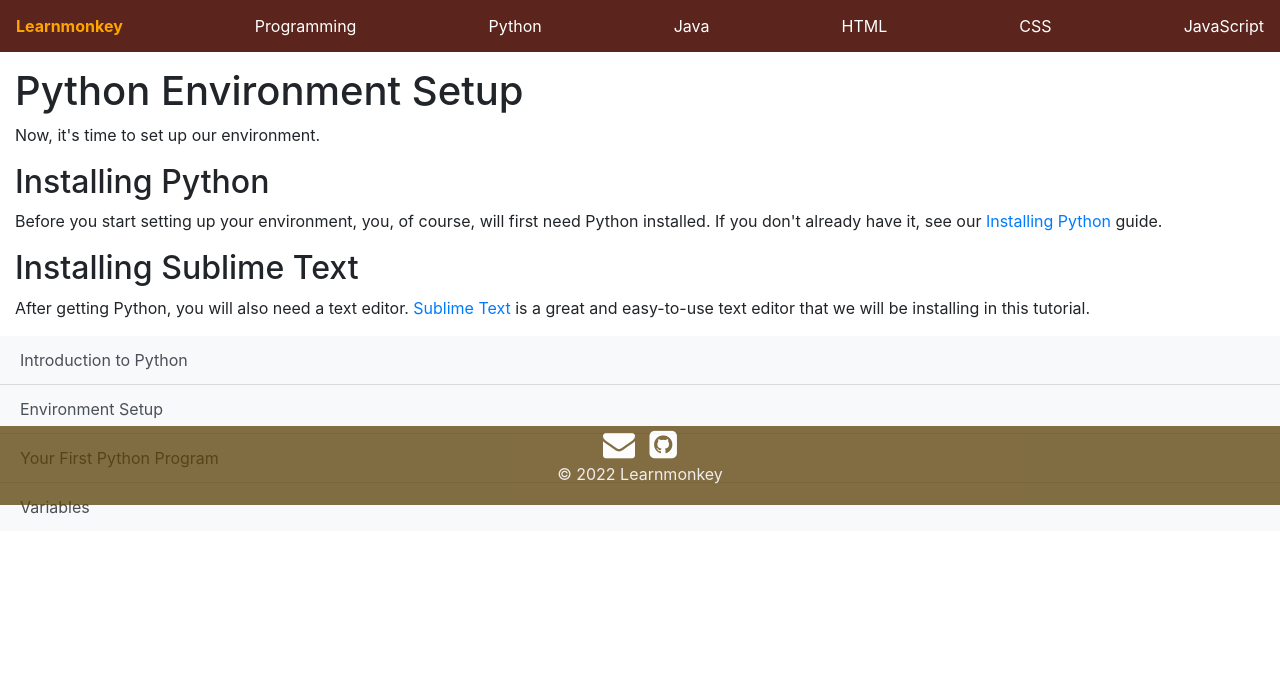
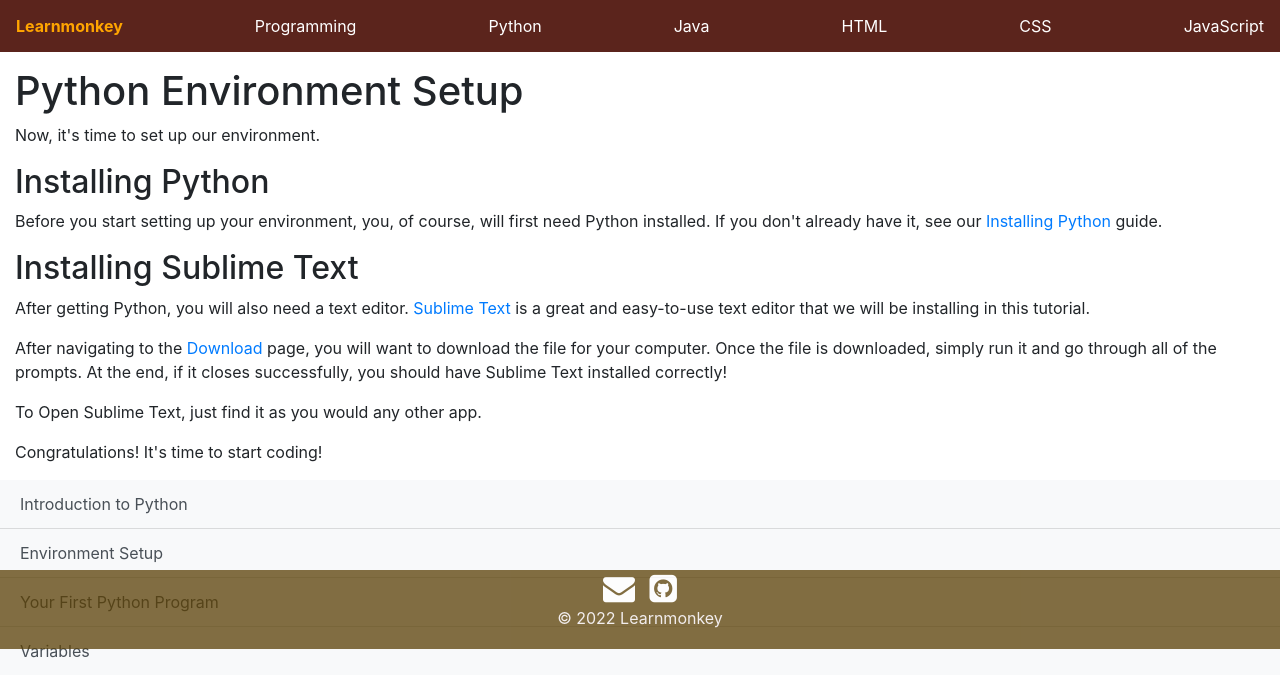
Before and after one commit to learnmonkey/learnmonkey.github.io, a Jekyll site: the page built from programming/python/environment-setup.html, in a window 1280 px wide and 900 px high. Shown: the top 697 px of the window. Built offline with Jekyll 4.4.1, drawn with Linux system fonts in a browser that asks for light colours.

Commit message:
environment setup finish? maybe add more later

```diff
--- a/programming/python/environment-setup.html
+++ b/programming/python/environment-setup.html
@@ -18,6 +18,8 @@ permalink: /programming/python/environment-setup/
 
 <section>
     <h2>Installing Sublime Text</h2>
-    <p>After getting Python, you will also need a text editor. <a href="https://www.sublimetext.com">Sublime Text</a> is a great and easy-to-use text editor that we will be installing in this tutorial.</a></p>
-    <!-- To be added -->
+    <p>After getting Python, you will also need a text editor. <a target="_blank" href="https://www.sublimetext.com">Sublime Text</a> is a great and easy-to-use text editor that we will be installing in this tutorial.</a></p>
+    <p>After navigating to the <a href="https://www.sublimetext.com/download" target="_blank">Download</a> page, you will want to download the file for your computer. Once the file is downloaded, simply run it and go through all of the prompts. At the end, if it closes successfully, you should have Sublime Text installed correctly!</a></p>
+    <p>To Open Sublime Text, just find it as you would any other app.</p>
+    <p>Congratulations! It's time to start coding!</p>
 </section>
```
